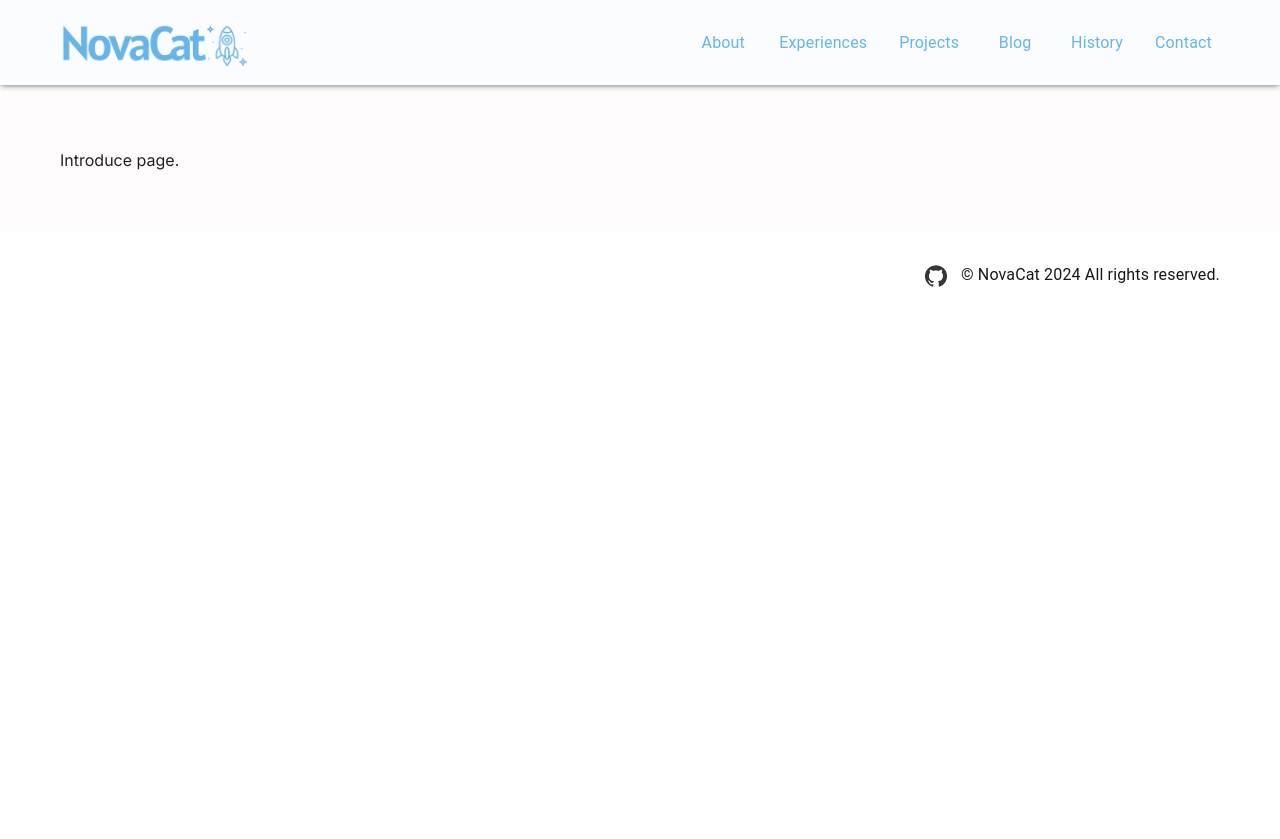
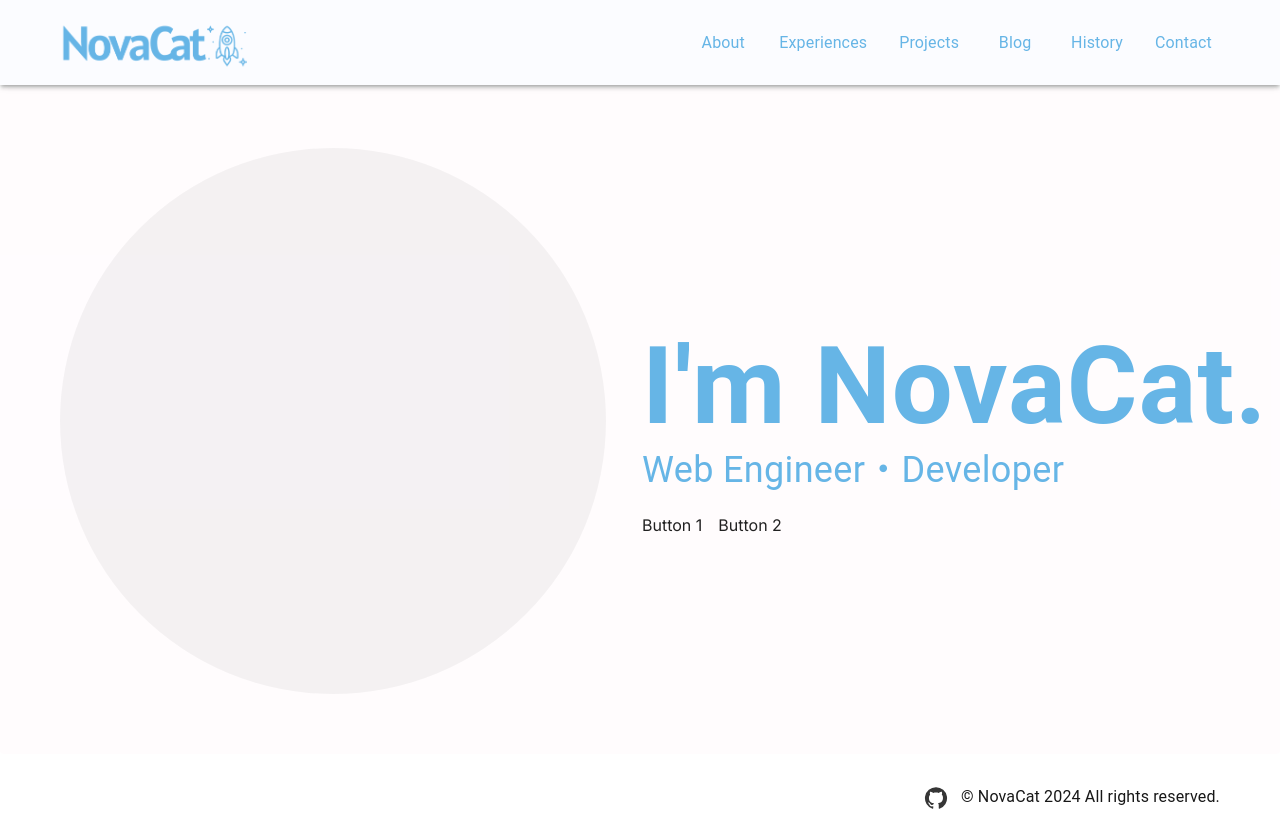
Before and after one commit to novacat25/NovaCat-Portfolio, a Next.js app: page / in a window 1280 px wide. Before the commit the page ends 800 px from the top, so only its background shows below. Built offline with nearby package versions, Linux system fonts and the light colour scheme.

Commit message:
Feat: page structure on the main page

```diff
--- a/src/components/atoms/Typography/Title/TitleTypography.tsx
+++ b/src/components/atoms/Typography/Title/TitleTypography.tsx
@@ -5,10 +5,12 @@ import React from "react"
 
 interface Props extends TypographyProps {
     colorType?: "plainText" | "introduce"
+    isMobile?: boolean
 }
 
 export const TitleTypography = ({
   colorType = "plainText",
+  isMobile = false,
   children,
   ...others
 }: Props) => {
@@ -16,7 +18,7 @@ export const TitleTypography = ({
   return (
     <MuiTypography
       fontWeight={700}
-      fontSize={120}
+      fontSize={isMobile ? 48 : 108}
       color={fontColor}
       {...others}
     >
--- a/src/components/pages/Introduce.tsx
+++ b/src/components/pages/Introduce.tsx
@@ -1,19 +1,40 @@
 import { colors } from "@/styles/colors"
-import { Paper, useMediaQuery, useTheme } from "@mui/material"
+import { Box, Paper, Skeleton, Stack, useMediaQuery, useTheme } from "@mui/material"
+import { TitleTypography } from "../atoms/Typography/Title/TitleTypography"
+import { Subtitle2Typography } from "../atoms/Typography/Subtitle/Subtitle2Typography"
+import { H3Typography } from "../atoms/Typography/Heading/H3Typography"
 
 export const IntroducePage = () => {
   const theme = useTheme()
   const isPc = useMediaQuery(theme.breakpoints.up('md'))
 
   const PC = () => (
-    <Paper elevation={0} sx={{ backgroundColor: colors.background.main, p: 7.5 }}>
-      Introduce page.
+    <Paper elevation={0} sx={{ backgroundColor: colors.background.main, py: 7.5 , pl: 7.5 }}>
+      <Box display="flex" alignItems="center" gap={4.5}>
+        <Skeleton variant="circular" width={546} height={546} />
+        <Box>
+          <TitleTypography colorType="introduce">I'm NovaCat.</TitleTypography>
+          <Subtitle2Typography mt={-3} colorType="introduce">Web Engineer・Developer</Subtitle2Typography>
+          <Box pt={2} display="flex" gap={2}>
+            <p>Button 1</p>
+            <p>Button 2</p>
+          </Box>
+        </Box>
+      </Box>
     </Paper>
   )
 
   const SP = () => (
       <Paper elevation={0} sx={{ backgroundColor: colors.background.main, p: 2 }}>
-        Introduce page.
+        <Stack alignItems='center'>
+          <Skeleton variant="circular" width={327} height={327} />
+          <TitleTypography colorType="introduce" isMobile>I'm NovaCat.</TitleTypography>
+          <H3Typography mt={-1} colorType="introduce">Web Engineer・Developer</H3Typography>
+          <Box pt={1} display="flex" gap={1}>
+            <p>Button 1</p>
+            <p>Button 2</p>
+          </Box>
+        </Stack>
       </Paper>
   )
 
```
